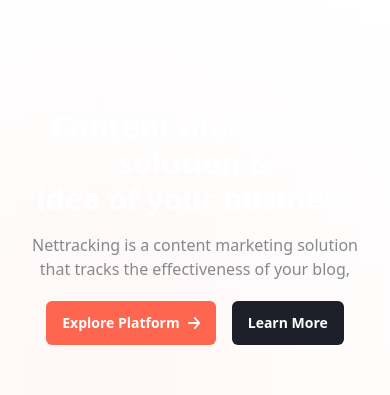
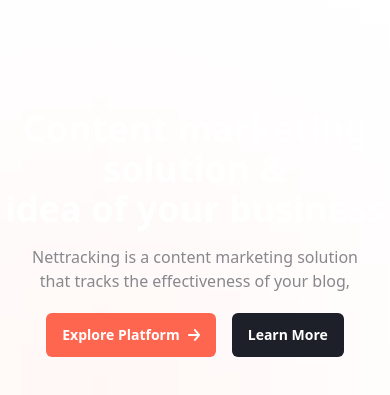
Before and after one commit to ArnabTo/nettrack-html-site, a website built with Vite: page index.html in a window 390 px wide. Shown: the part 61-456 px from the top of the page. Built offline with nearby package versions, Linux system fonts and the light colour scheme.

Commit message:
updated hero section

```diff
--- a/index.html
+++ b/index.html
@@ -120,14 +120,14 @@
                 <h2 class="hidden lg:block mx-auto text-3xl lg:text-5xl lg:leading-[46px] text-white font-bold mb-4">
                     Content marketing solution & idea of your business</h2>
                 <!-- mobile  -->
-                <h2 class="lg:hidden mx-auto text-3xl lg:text-5xl lg:leading-[46px] text-white font-bold mb-4">Content
+                <h2 class="lg:hidden mx-auto text-4xl md:text-4xl lg:text-5xl lg:leading-[46px] text-white font-bold mb-4">Content
                     marketing </br>solution &</br> idea of your business</h2>
                 <p class="hidden lg:block w-[60%] mx-auto text-center text-[#87888D] font-normal text-xl mb-5">
                     Nettracking is a content
                     marketing solution that tracks the effectiveness of your blog,
                 </p>
                 <!-- mobile  -->
-                <p class=" mx-auto text-center text-[#87888D] font-normal text-LG mb-5">Nettracking is a content
+                <p class=" mx-auto text-center text-[#87888D] font-normal text-base mb-5">Nettracking is a content
                     marketing solution </br> that tracks the effectiveness of your blog,
                 </p>
                 <div class="flex justify-center gap-4">
```
